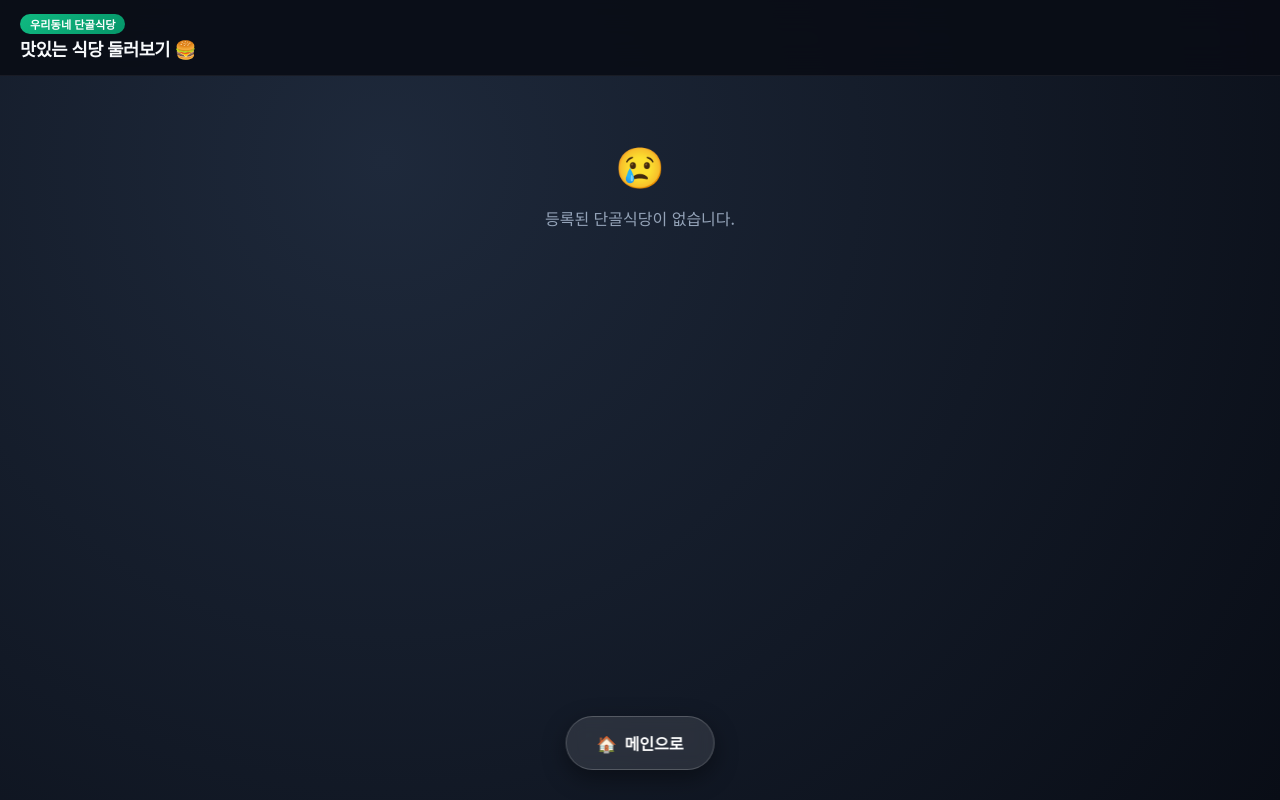
After one commit to 5415tv-cpu/dnbsir, a Flask app: template templates/citizen_restaurants.html in a window 1280 px wide. The commit adds this page. Run offline with Flask 3, Linux system fonts and the light colour scheme; the template is opened without the code that fills it, so the values that code supplies are empty.

Commit message:
Create restaurant listing page for citizens

```diff
--- a/templates/citizen_dashboard.html
+++ b/templates/citizen_dashboard.html
@@ -139,7 +139,7 @@
         </button>
 
         <!-- [🍔 단골식당둘러보기] -->
-        <button onclick="location.href='/citizen/reserve?store_id=test_store'" class="citizen-huge-button">
+        <button onclick="location.href='/citizen/restaurants'" class="citizen-huge-button">
             <span class="icon">🍔</span>
             <span>단골식당둘러보기</span>
         </button>
--- /dev/null
+++ b/templates/citizen_restaurants.html
@@ -0,0 +1,187 @@
+<!DOCTYPE html>
+<html lang="ko">
+<head>
+    <meta charset="UTF-8">
+    <meta name="viewport" content="width=device-width, initial-scale=1.0">
+    <title>단골식당 둘러보기 | 동네비서</title>
+    <link href="https://fonts.googleapis.com/css2?family=Noto+Sans+KR:wght@400;500;700;900&display=swap" rel="stylesheet">
+    <style>
+        * { box-sizing: border-box; margin: 0; padding: 0; font-family: 'Noto Sans KR', sans-serif; -webkit-tap-highlight-color: transparent; }
+
+        body {
+            min-height: 100vh;
+            background: radial-gradient(circle at 30% 20%, #1e293b 0%, #090d16 100%);
+            color: #f8fafc;
+            padding-bottom: 120px;
+        }
+
+        /* ── 헤더 ── */
+        header {
+            position: sticky;
+            top: 0;
+            z-index: 100;
+            background: rgba(9, 13, 22, 0.9);
+            backdrop-filter: blur(16px);
+            -webkit-backdrop-filter: blur(16px);
+            border-bottom: 1px solid rgba(255,255,255,0.06);
+            padding: 14px 20px;
+            display: flex;
+            align-items: center;
+            justify-content: space-between;
+            gap: 12px;
+        }
+
+        .header-left { display: flex; flex-direction: column; gap: 2px; }
+
+        .market-badge {
+            display: inline-block;
+            background: linear-gradient(135deg, #10b981, #059669);
+            color: #fff;
+            font-weight: 900;
+            font-size: 0.7rem;
+            padding: 2px 10px;
+            border-radius: 20px;
+            width: fit-content;
+        }
+
+        .header-title {
+            font-size: 1.1rem;
+            font-weight: 900;
+            letter-spacing: -0.5px;
+            color: #f8fafc;
+        }
+
+        /* ── 식당 그리드 ── */
+        .store-grid {
+            display: grid;
+            grid-template-columns: repeat(2, 1fr);
+            gap: 16px;
+            padding: 20px 16px;
+        }
+
+        .store-card {
+            background: rgba(255,255,255,0.03);
+            border: 1px solid rgba(255,255,255,0.06);
+            border-radius: 16px;
+            overflow: hidden;
+            display: flex;
+            flex-direction: column;
+            cursor: pointer;
+            transition: transform 0.2s, box-shadow 0.2s;
+        }
+
+        .store-card:active {
+            transform: scale(0.96);
+            box-shadow: 0 0 0 2px rgba(16, 185, 129, 0.5);
+        }
+
+        .store-img-wrap {
+            width: 100%;
+            aspect-ratio: 1;
+            background: #1e293b;
+            position: relative;
+            display: flex;
+            align-items: center;
+            justify-content: center;
+            font-size: 3rem;
+            overflow: hidden;
+        }
+
+        .store-info {
+            padding: 14px 12px;
+            display: flex;
+            flex-direction: column;
+            gap: 6px;
+        }
+
+        .store-name {
+            font-size: 1.05rem;
+            font-weight: 800;
+            color: #f8fafc;
+            line-height: 1.3;
+        }
+
+        .store-owner {
+            font-size: 0.85rem;
+            color: #94a3b8;
+            font-weight: 500;
+        }
+
+        .store-category {
+            font-size: 0.75rem;
+            color: #10b981;
+            font-weight: 700;
+            margin-top: 4px;
+        }
+
+        .empty-state {
+            padding: 40px 20px;
+            text-align: center;
+            color: #94a3b8;
+            grid-column: 1 / -1;
+        }
+
+        /* ── 플로팅 뒤로가기 버튼 ── */
+        .btn-back-floating {
+            position: fixed;
+            bottom: 30px;
+            left: 50%;
+            transform: translateX(-50%);
+            background: rgba(255,255,255,0.1);
+            backdrop-filter: blur(8px);
+            -webkit-backdrop-filter: blur(8px);
+            border: 1px solid rgba(255,255,255,0.2);
+            color: #fff;
+            padding: 14px 30px;
+            border-radius: 30px;
+            font-weight: 700;
+            font-size: 1rem;
+            box-shadow: 0 8px 24px rgba(0,0,0,0.4);
+            cursor: pointer;
+            display: flex;
+            align-items: center;
+            gap: 8px;
+            z-index: 1000;
+        }
+    </style>
+</head>
+<body>
+
+    <!-- 헤더 -->
+    <header>
+        <div class="header-left">
+            <span class="market-badge">우리동네 단골식당</span>
+            <div class="header-title">맛있는 식당 둘러보기 🍔</div>
+        </div>
+    </header>
+
+    <!-- 식당 그리드 -->
+    <div class="store-grid">
+        {% if stores %}
+            {% for store in stores %}
+            <div class="store-card" onclick="location.href='/citizen/reserve?store_id={{ store.store_id }}'">
+                <div class="store-img-wrap">
+                    🍽️
+                </div>
+                <div class="store-info">
+                    <div class="store-name">{{ store.name or '이름 없는 식당' }}</div>
+                    <div class="store-owner">{{ store.owner_name or '사장님' }}</div>
+                    <div class="store-category">{{ store.category or '식당/기타' }}</div>
+                </div>
+            </div>
+            {% endfor %}
+        {% else %}
+            <div class="empty-state">
+                <div style="font-size: 2.5rem; margin-bottom: 12px;">😢</div>
+                <div>등록된 단골식당이 없습니다.</div>
+            </div>
+        {% endif %}
+    </div>
+
+    <!-- 뒤로가기 -->
+    <button class="btn-back-floating" onclick="location.href='/dashboard'">
+        <span>🏠</span> 메인으로
+    </button>
+
+</body>
+</html>
```
Also changed, not shown: routers/citizen.py (+11 -0 lines).
